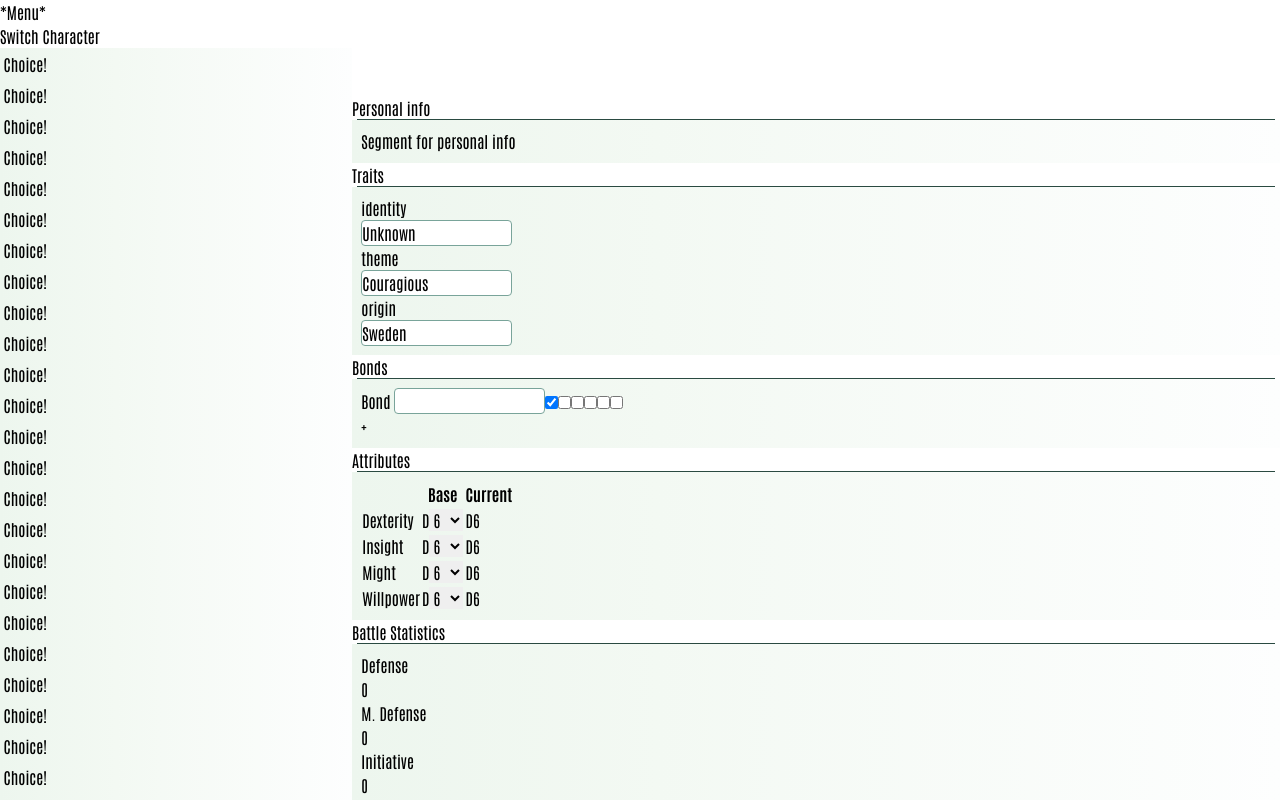
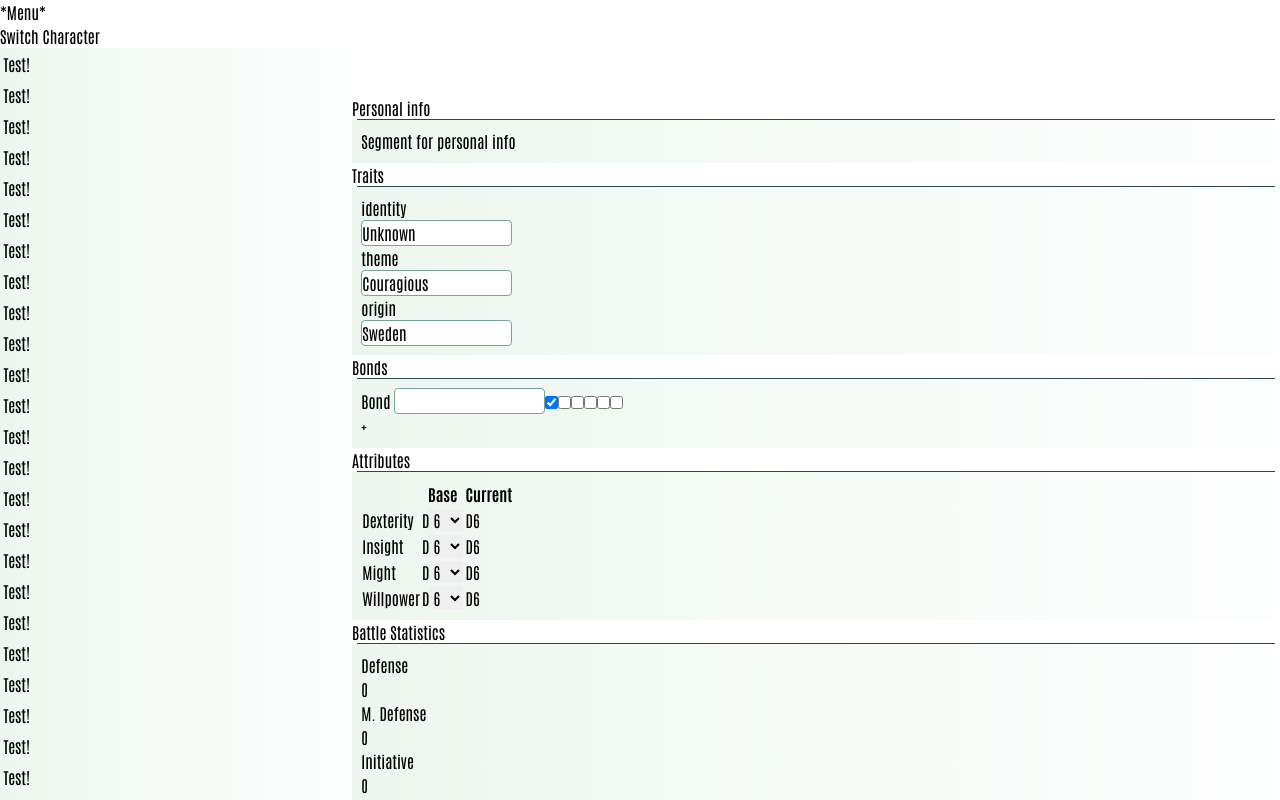
Before and after one commit to BanterTheGreat/fabula-ultima-builder, a Vue app: page / in a window 1280 px wide. Shown: the top 800 px of the page. Built offline with nearby package versions, Linux system fonts and the light colour scheme.

Commit message:
Prep work

```diff
--- /dev/null
+++ b/src/components/choice-display.vue
@@ -0,0 +1,9 @@
+<script setup lang="ts">
+// This will receive the choice it needs to display, and then create the according button to open modals.
+</script>
+
+<template>
+Test!
+</template>
+
+<style></style>
--- a/src/views/character-builder.vue
+++ b/src/views/character-builder.vue
@@ -1,5 +1,6 @@
 <script setup lang="ts">
 import SegmentBody from '@/components/segment-body.vue';
+import ChoiceDisplay from '@/components/choice-display.vue';
 import { state } from '@/singletons/state';
 </script>
 
@@ -8,7 +9,7 @@ import { state } from '@/singletons/state';
       <div class="text-center pt-2 mx-2">
         <div v-for="choice in state.character.progression" class="my-5">
             <SegmentBody>
-              Choice!
+              <ChoiceDisplay />
             </SegmentBody>
         </div>
       </div>
```
